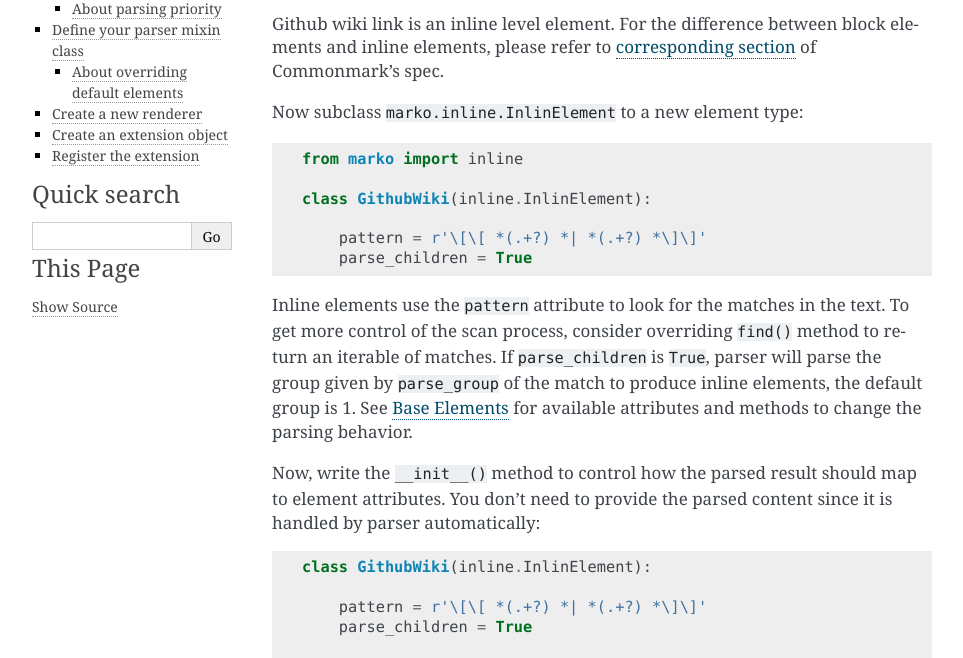
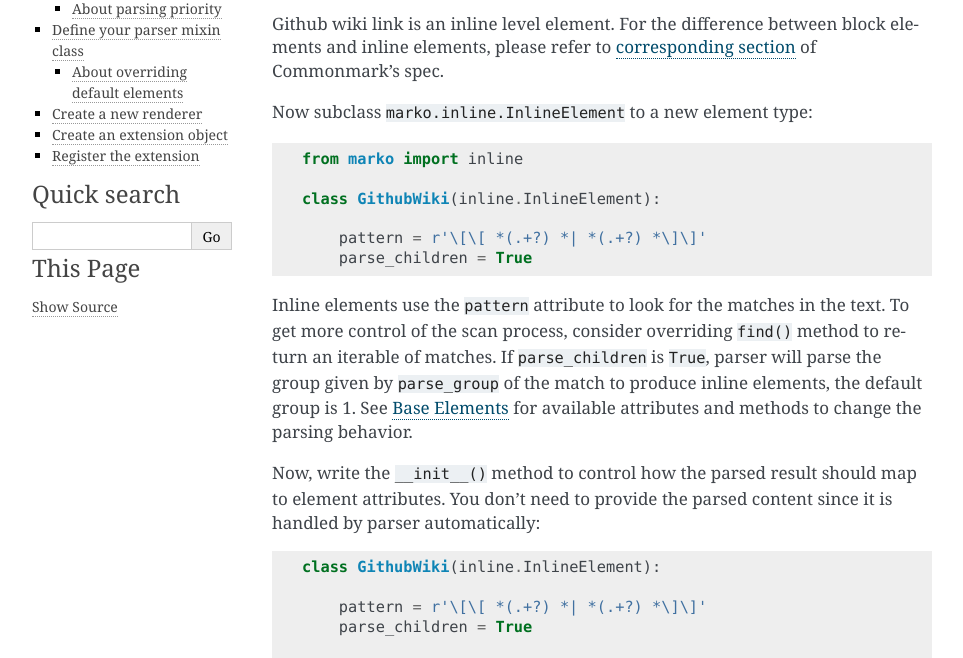
Before and after one commit to frostming/marko, a Sphinx documentation site: the page built from docs/extend.rst, in a window 1280 px wide and 900 px high. Shown: the part 230-888 px from the top of the window, without its empty margins (148-1111 px from the left). Built offline with Sphinx 7.4.7, drawn with Linux system fonts in a browser that asks for light colours.

Commit message:
Fix misspelling of InlineElement in extend.rst

```diff
--- a/docs/extend.rst
+++ b/docs/extend.rst
@@ -9,11 +9,11 @@ Create a new element
 Github wiki link is an inline level element. For the difference between block elements and inline elements,
 please refer to `corresponding section <https://spec.commonmark.org/0.28/#container-blocks-and-leaf-blocks>`_ of Commonmark's spec.
 
-Now subclass ``marko.inline.InlinElement`` to a new element type::
+Now subclass ``marko.inline.InlineElement`` to a new element type::
 
     from marko import inline
 
-    class GithubWiki(inline.InlinElement):
+    class GithubWiki(inline.InlineElement):
 
         pattern = r'\[\[ *(.+?) *| *(.+?) *\]\]'
         parse_children = True
@@ -26,7 +26,7 @@ and methods to change the parsing behavior.
 Now, write the ``__init__()`` method to control how the parsed result should map to element attributes.
 You don't need to provide the parsed content since it is handled by parser automatically::
 
-    class GithubWiki(inline.InlinElement):
+    class GithubWiki(inline.InlineElement):
 
         pattern = r'\[\[ *(.+?) *| *(.+?) *\]\]'
         parse_children = True
```
